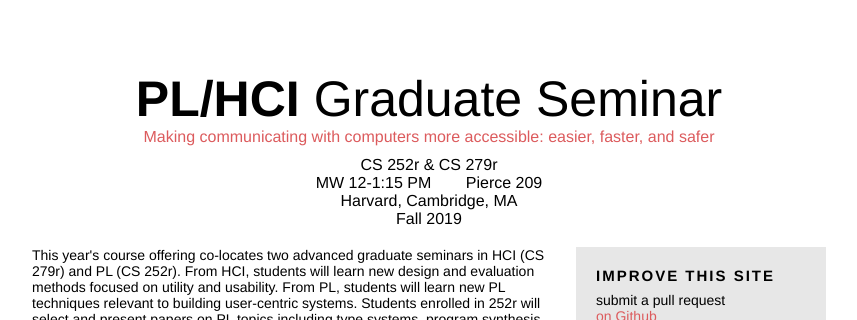
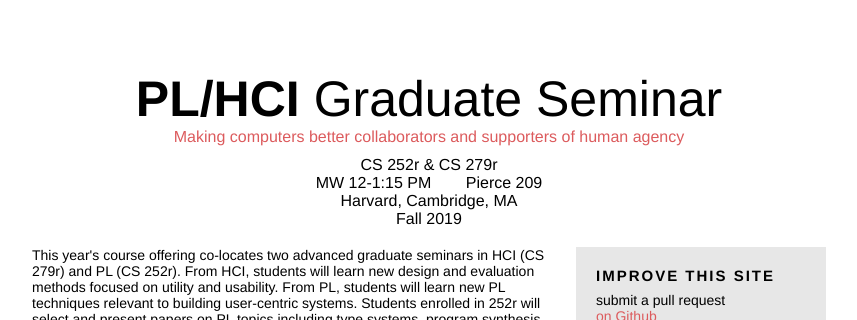
Before and after one commit to eglassman/ai-hci-seminar, a Jekyll site: the page built from index.html, in a window 1280 px wide and 900 px high. Shown: the top 320 px of the window, without its empty margins (211-1068 px from the left). Built offline with Jekyll 4.4.1, drawn with Linux system fonts in a browser that asks for light colours.

Commit message:
Update _config.yml

```diff
--- a/_config.yml
+++ b/_config.yml
@@ -1,6 +1,6 @@
 # global settings
-title: "Harvard PL/HCI Graduate Seminar"
-description: "Making communicating with computers more accessible: easier, faster, and safer"
+title: "Harvard AI+HCI Graduate Seminar"
+description: "Making computers better collaborators and supporters of human agency"
 url: "ai-hci-seminar.seas.harvard.edu" # the base hostname & protocol for your site, e.g. http://example.com
 
 # build settings
```
